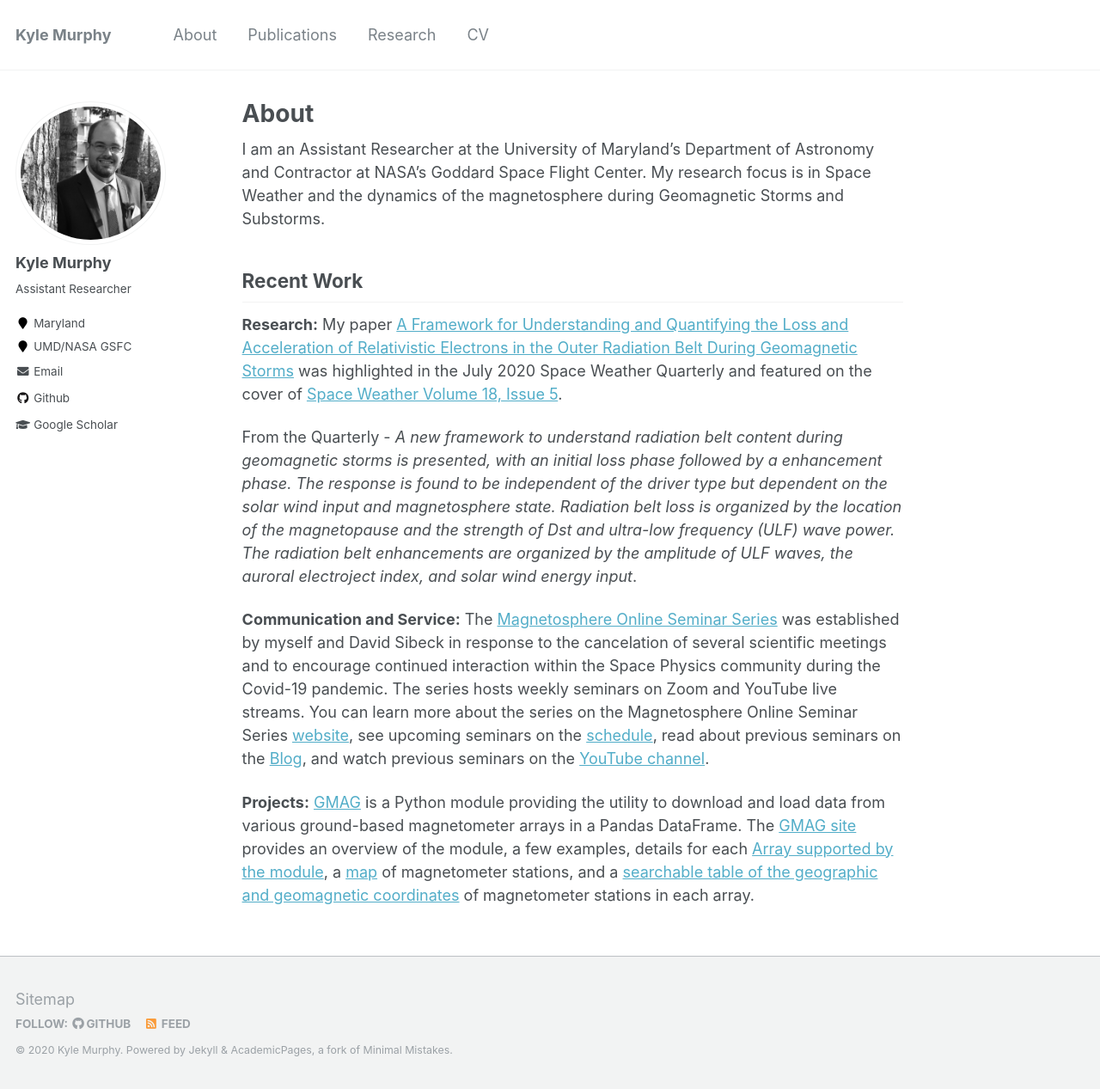
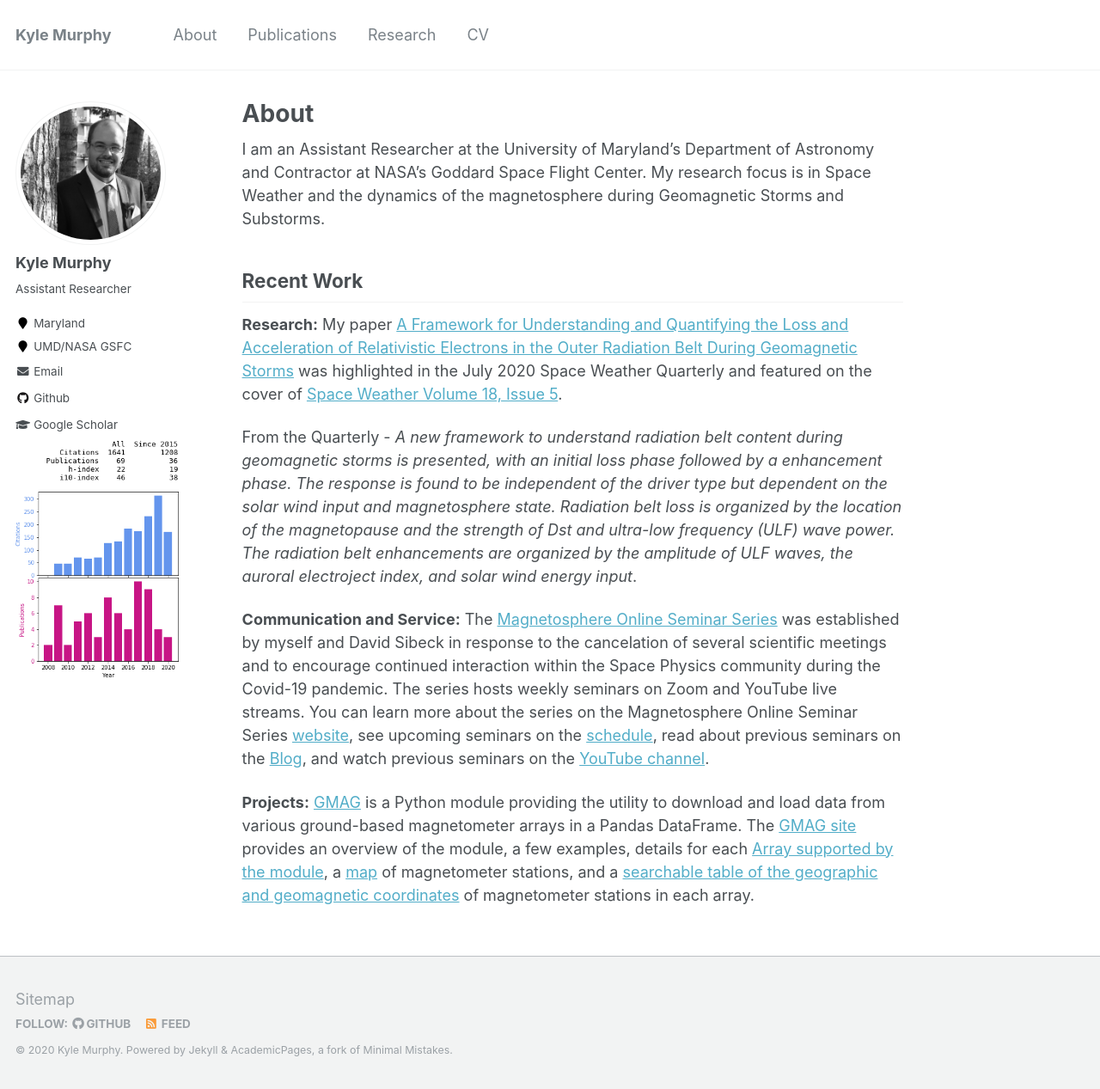
Before and after one commit to kylermurphy/kylermurphy.github.io, a Jekyll site: the page built from _pages/about.md, in a window 1280 px wide and 1267 px high. Shown: the whole window at 86% size. Built offline with Jekyll 4.4.1, drawn with Linux system fonts in a browser that asks for light colours.

Commit message:
Update author-profile.html

```diff
--- a/_includes/author-profile.html
+++ b/_includes/author-profile.html
@@ -120,4 +120,14 @@
       {% endif %}
     </ul>
   </div>
+
+  <div class="author__content">
+    {% if author.scholar %}
+      {% if author.scholar contains "://" %}
+        <img src="{{ author.scholar }}" alt="{{ author.name }}">
+      {% else %}
+        <img src="{{ author.scholar | prepend: "/images/" | prepend: base_path }}">
+      {% endif %}
+    {% endif %}
+  </div>
 </div>
```
